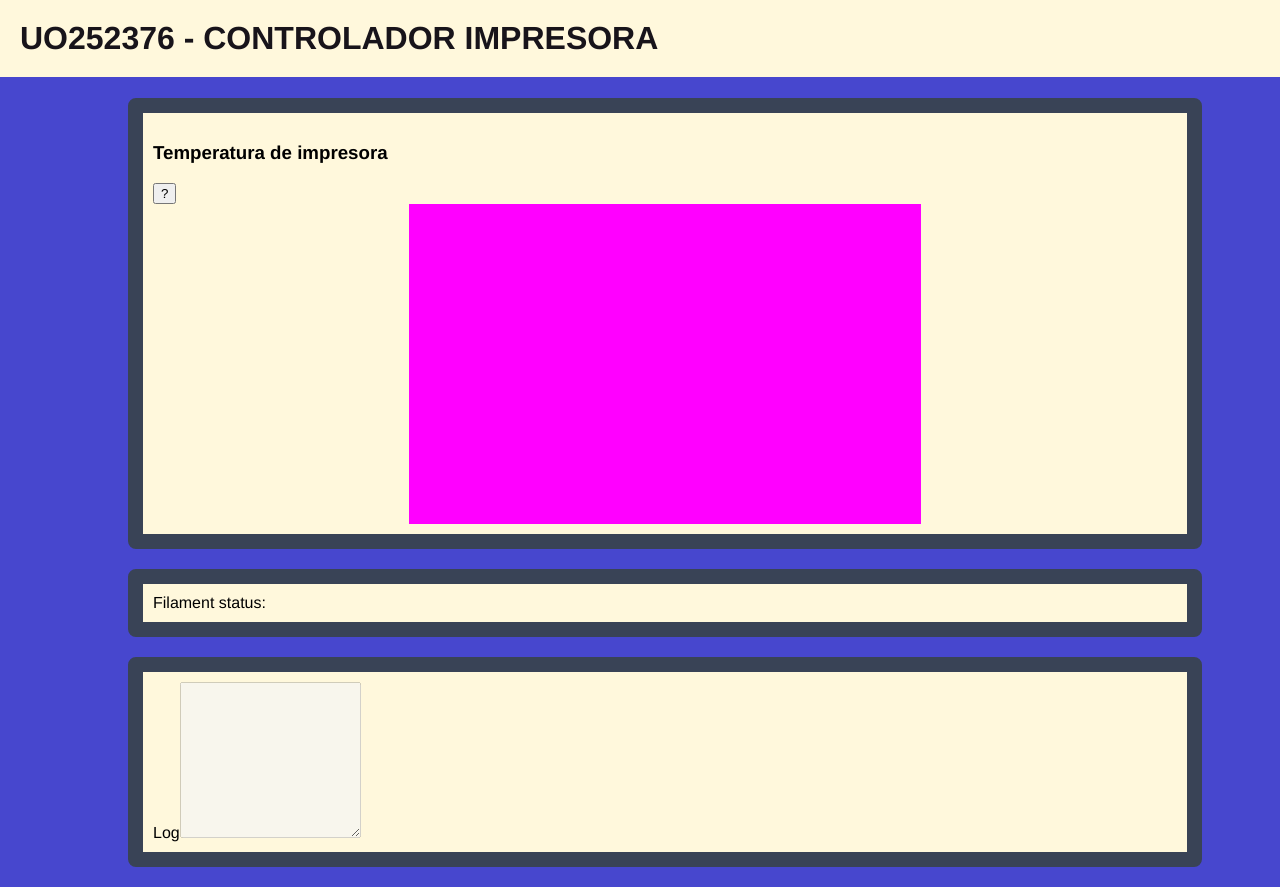
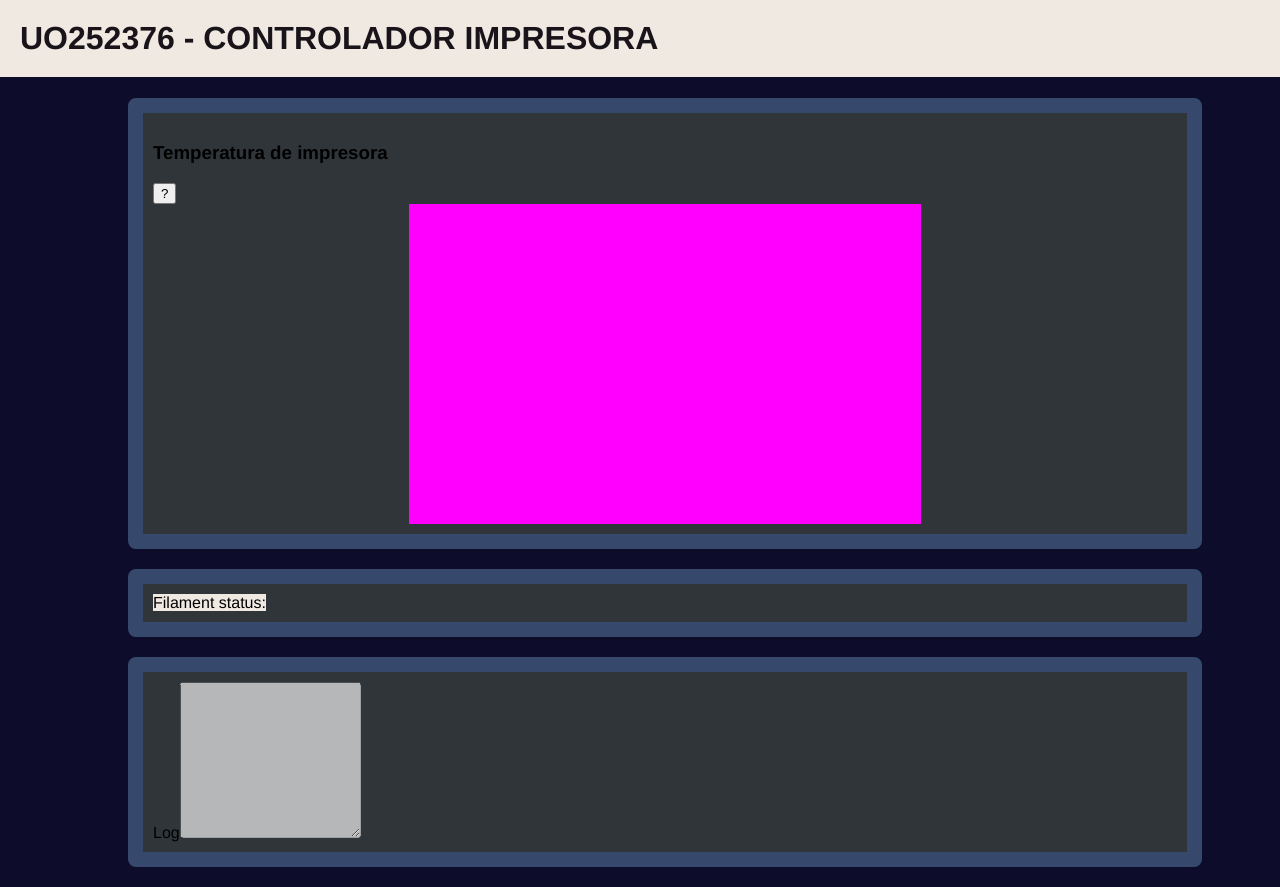
Before and after one commit to UO252376/TFG_2021_Repo, a React app: page / in a window 1280 px wide. Built offline with nearby package versions, Linux system fonts and the light colour scheme; no server answers.

Commit message:
Ajustes css

```diff
--- a/src/components/FilamentStatus.js
+++ b/src/components/FilamentStatus.js
@@ -19,12 +19,13 @@ export default class FilamentStatus extends React.Component {
         return (
             <section className="filamentStatus">
                 <div>
-                    <span>Filament status: </span>
+                    <span>Filament status:
                     {
                         isFilament ?
                         <span className="spanBox redBox"></span> :
                         <span className="spanBox greenBox"></span>
                     }
+                    </span>
                 </div>
             </section>
         );
--- a/src/styles/style.css
+++ b/src/styles/style.css
@@ -1,14 +1,18 @@
 /*---------------------------------- ELEMENTOS GENERALES DE LA PAGINA ---------------------------------------- */
 
 body {
-    background-color: rgb(71, 71, 206);
+    background-color: rgb(13,13,43);
     padding: 0;
     margin: 0;
 }
 
 header {
-    background-color: cornsilk;
+    background-color: rgb(240, 233, 226);
     width: inherit;
+}
+
+span{
+    background-color: rgb(240, 233, 226);
 }
 
 header h1 {
@@ -21,14 +25,14 @@ header h1 {
 }
 
 section {
-    background-color: cornsilk;
+    background-color: rgb(48,53,58);
     margin: 20px;
     align-self: center;
     padding: 10px;
     font-family: Helvetica, Arial, sans-serif;
     width: 80%;
     margin-left: 10%;
-    border: 15px solid rgb(57 67 86);
+    border: 15px solid rgb(54,73,109);
     border-radius: 8px;;
 }
 
@@ -64,6 +68,7 @@ section {
 /*---------------------------------------------------- TEMP CANVAS ------------------------------------------------- */
 .tempCanvas h3{
     text-align: center;
+    background-color: rgb(240, 233, 226)
 }
 
 .tempCanvas .header {
```
